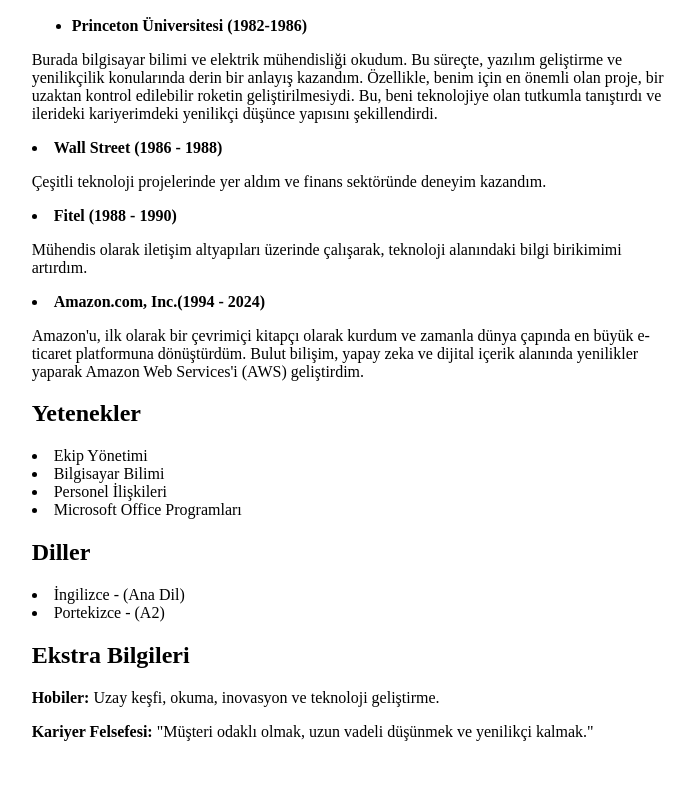
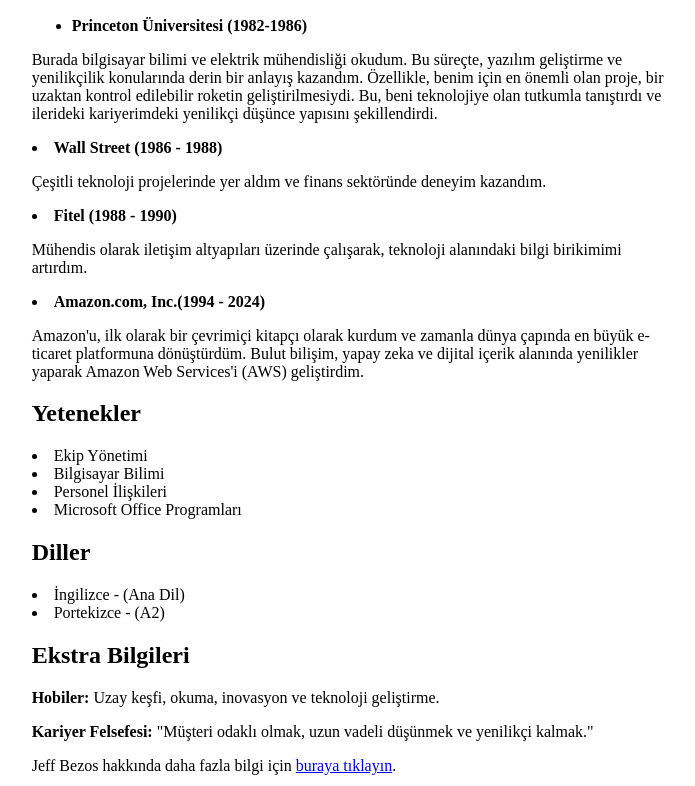
Before and after one commit to Ar1kan/Homework1, a plain HTML site: page index.html in a window 1280 px wide. Shown: the part 319-1105 px from the top of the page, without its empty margins (421-1116 px from the left). Before the commit the page ends 1071 px from the top, so only its background shows below. Drawn offline with Linux system fonts and the light colour scheme.

Commit message:
Update index.html
Jeff Bezos ile ilgili bir bağlantı ekledim.

```diff
--- a/index.html
+++ b/index.html
@@ -87,6 +87,7 @@
                 <p>
                     <strong>Kariyer Felsefesi:</strong> "Müşteri odaklı olmak, uzun vadeli düşünmek ve yenilikçi kalmak."
                 </p>
+                <p>Jeff Bezos hakkında daha fazla bilgi için <a href="https://tr.wikipedia.org/wiki/Jeff_Bezos" target="_blank">buraya tıklayın</a>.</p>
             </td>
           </tr>
         </table>
```
